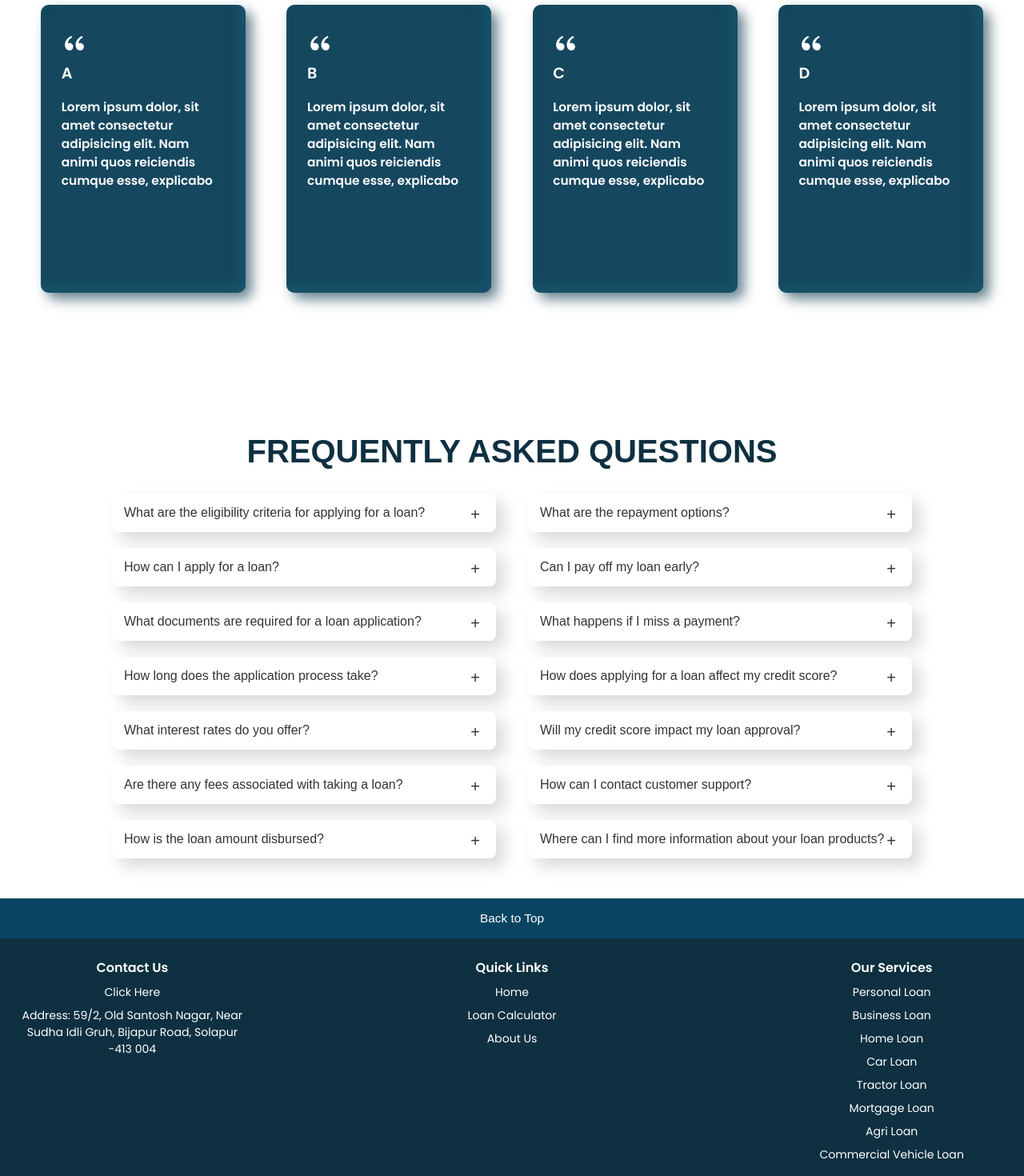
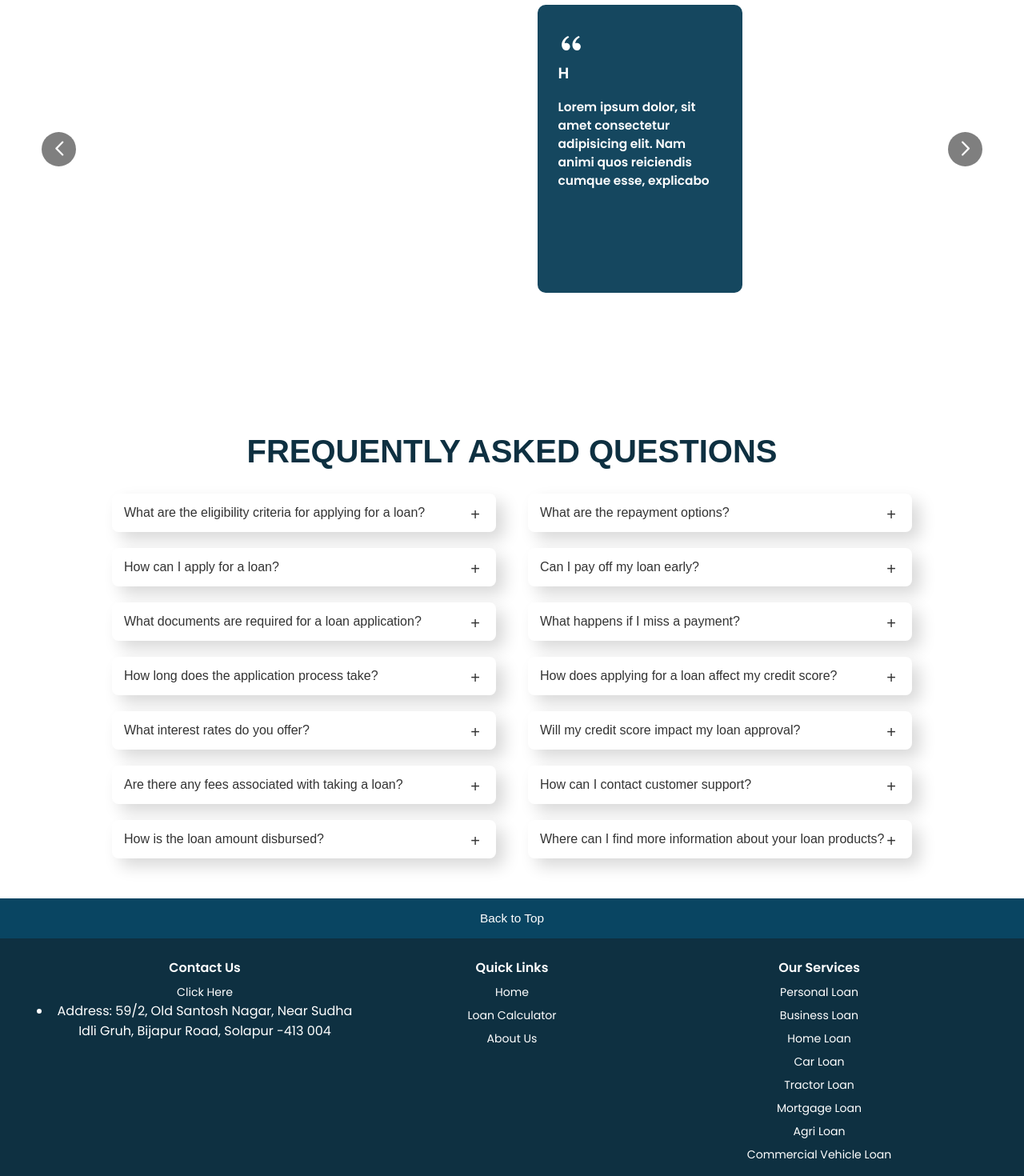
Before and after one commit to SheshNalwar/Shubham-Enterprises, a React (Vite) app: page / in a window 1280 px wide. Shown: the part 1800-3270 px from the top of the page at 80% size. Built offline with nearby package versions, Linux system fonts and the light colour scheme.

Commit message:
Review Carousel added

```diff
--- a/package.json
+++ b/package.json
@@ -15,6 +15,7 @@
     "jquery": "^3.7.1",
     "react": "^18.3.1",
     "react-dom": "^18.3.1",
+    "react-multi-carousel": "^2.8.5",
     "react-router-dom": "^6.24.1",
     "reactjs-popup": "^2.0.6"
   },
--- /dev/null
+++ b/src/components/ReviewCarousel.jsx
@@ -0,0 +1,39 @@
+import { Review, reviewsData } from "../Index";
+import Carousel from "react-multi-carousel";
+import "react-multi-carousel/lib/styles.css";
+const ReviewCarousel = () => {
+  const responsive = {
+    desktop: {
+      breakpoint: { max: 3000, min: 1024 },
+      items: 4,
+    },
+    tablet: {
+      breakpoint: { max: 1024, min: 464 },
+      items: 1,
+    },
+    mobile: {
+      breakpoint: { max: 464, min: 0 },
+      items: 1,
+    },
+  };
+  return (
+    <Carousel
+      responsive={responsive}
+      autoPlay={true}
+      containerClass="review-container"
+      autoPlaySpeed={5000}
+      infinite
+      rewindWithAnimation
+      rewind
+    >
+      {reviewsData.map((review, index) => {
+        console.log(index);
+        return (
+          <Review key={index} name={review.name} content={review.content} />
+        );
+      })}
+    </Carousel>
+  );
+};
+
+export default ReviewCarousel;
--- a/src/css/homepage.css
+++ b/src/css/homepage.css
@@ -178,16 +178,15 @@ section {
   display: flex;
   align-items: center;
   justify-content: center;
-  gap: 4vw;
+  padding-left: 5vw;
   margin-top: 10vh;
-
+  width: 100%;
   .reviewData {
     height: 45vh;
     width: 20vw;
     padding: 4vh 2vw;
     background-color: #15475f;
     border-radius: 10px;
-    box-shadow: 8px 8px 16px #123b4ea2, inset -8px -8px 16px #185b70a6;
 
     img {
       object-fit: cover;
@@ -290,68 +289,6 @@ section {
   padding: 15px;
 }
 
-footer {
-  height: auto;
-  width: 100%;
-  background-color: #0e3041;
-}
-
-footer .top-button {
-  height: 10%;
-  width: 100%;
-  padding: 2vh;
-  color: #fff;
-  font-weight: 500;
-  display: flex;
-  align-items: center;
-  justify-content: center;
-  background-color: #094d6ec2;
-  cursor: pointer;
-}
-
-footer .footer-lists {
-  height: 65%;
-  width: 100%;
-  padding: 3vh;
-  border-bottom: 1px solid grey;
-  color: #fff;
-  display: flex;
-  /* margin-top: 2vw; */
-  justify-content: center;
-  gap: 15vw;
-}
-
-footer .footer-lists li {
-  margin-top: 1vh;
-  list-style-type: none;
-  cursor: pointer;
-  font-size: 1.1vw;
-}
-
-footer .footer-lists ul {
-  text-align: center;
-}
-
-footer .footer-bottom {
-  padding: 3vh;
-  height: 10%;
-  width: 100%;
-  color: #fff;
-  font-size: 1vw;
-}
-
-footer .footer-bottom ul {
-  height: 100%;
-  width: 100%;
-  list-style-type: none;
-  display: flex;
-  align-items: center;
-  justify-content: center;
-  top: 50%;
-  gap: 3vw;
-  top: 50%;
-}
-
 @keyframes fade {
   from {
     transform: translateX(200px);
--- a/src/pages/Homepage.jsx
+++ b/src/pages/Homepage.jsx
@@ -2,14 +2,8 @@ import { ScrollTrigger } from "gsap/ScrollTrigger";
 import React, { useEffect, useState } from "react";
 import "../css/homepage.css";
 import gsap from "gsap";
-import {
-  Loans,
-  Review,
-  loanTypesData,
-  reviewsData,
-  faqsData,
-  LinkBtn,
-} from "../Index";
+import { Loans, loanTypesData, faqsData, LinkBtn } from "../Index";
+import ReviewCarousel from "../components/ReviewCarousel";
 
 gsap.registerPlugin(ScrollTrigger);
 
@@ -66,15 +60,7 @@ const Homepage = () => {
           <h2>" In the Words of Our Customers "</h2>
         </div>
 
-        <div className="review-container">
-          {reviewsData.slice(0,4).map((review, index) => (
-            <Review
-              key={index}
-              name={review.name}
-              content={review.content}
-            />
-          ))}
-        </div>
+        <ReviewCarousel />
       </div>
 
       <div className="page4">
```
Also changed, not shown: 1 other file (tests, documents, lock files or other folders).
